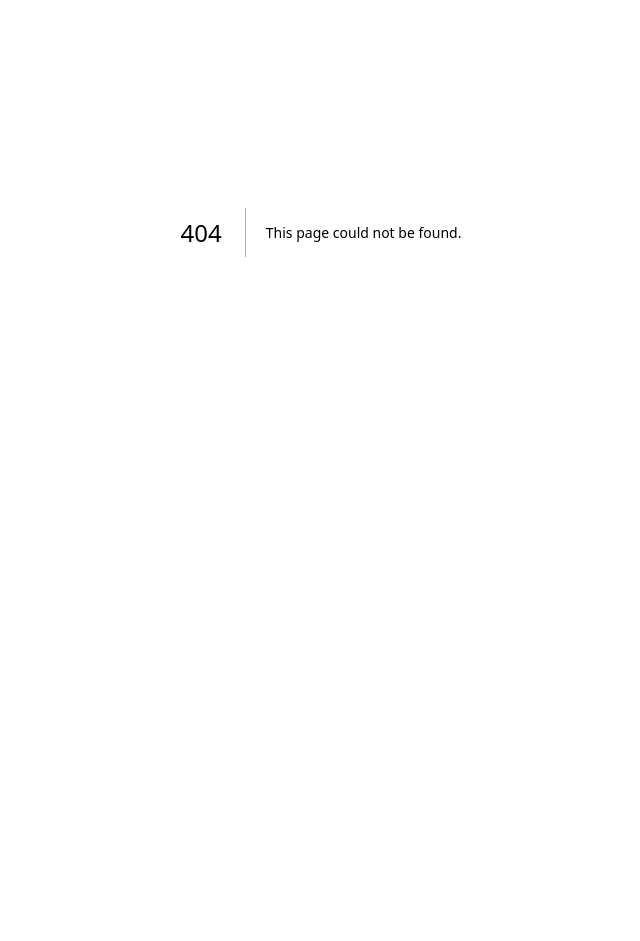
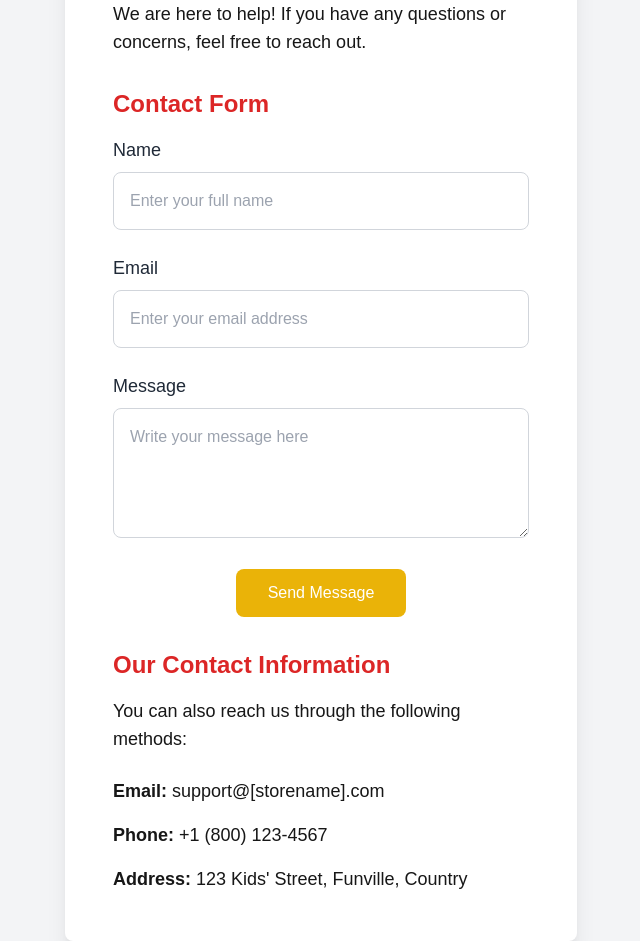
Before and after one commit to doniahusien/Kiddo-Kingdom, a Next.js app: page /contact in a window 1280 px wide. Before the commit this address had no page. Shown: the part 280-1221 px from the top of the page, without its empty margins (319-959 px from the left). Before the commit the page ends 912 px from the top, so only its background shows below. Built offline with nearby package versions, Linux system fonts and the light colour scheme.

Commit message:
feat: create contact  page

```diff
--- /dev/null
+++ b/src/app/contact/page.jsx
@@ -0,0 +1,77 @@
+import React from 'react'
+
+export default function ContactPage() {
+    return (
+        <div className="bg-gray-100 min-h-screen flex items-center justify-center">
+            <div className="bg-white p-12 rounded-lg shadow-xl max-w-lg w-full">
+                <h1 className="text-4xl font-bold text-red-600 text-center mb-8">Contact Us</h1>
+
+                <section className="mb-8">
+                    <h2 className="text-2xl font-semibold text-red-600 mb-4">Get in Touch</h2>
+                    <p className="text-lg leading-7 mb-6">
+                        We are here to help! If you have any questions or concerns, feel free to reach out.
+                    </p>
+                </section>
+
+                <section className="mb-8">
+                    <h2 className="text-2xl font-semibold text-red-600 mb-4">Contact Form</h2>
+                    <form className="space-y-6">
+                        <div>
+                            <label className="block text-lg text-gray-800 mb-2">Name</label>
+                            <input
+                                type="text"
+                                name="name"
+                                className="w-full p-4 border border-gray-300 rounded-lg focus:outline-none focus:ring-2 focus:ring-yellow-500"
+                                placeholder="Enter your full name"
+                            />
+                        </div>
+                        <div>
+                            <label className="block text-lg text-gray-800 mb-2">Email</label>
+                            <input
+                                type="email"
+                                name="email"
+                                className="w-full p-4 border border-gray-300 rounded-lg focus:outline-none focus:ring-2 focus:ring-yellow-500"
+                                placeholder="Enter your email address"
+                            />
+                        </div>
+                        <div>
+                            <label className="block text-lg text-gray-800 mb-2">Message</label>
+                            <textarea
+                                name="message"
+                                rows="4"
+                                className="w-full p-4 border border-gray-300 rounded-lg focus:outline-none focus:ring-2 focus:ring-yellow-500"
+                                placeholder="Write your message here"
+                            ></textarea>
+                        </div>
+                        <div className="text-center">
+                            <button
+                                type="submit"
+                                className="px-8 py-3 text-white bg-yellow-500 rounded-lg hover:bg-yellow-600 focus:outline-none focus:ring-2 focus:ring-yellow-500"
+                            >
+                                Send Message
+                            </button>
+                        </div>
+                    </form>
+                </section>
+
+                <section>
+                    <h2 className="text-2xl font-semibold text-red-600 mb-4">Our Contact Information</h2>
+                    <p className="text-lg leading-7 mb-6">
+                        You can also reach us through the following methods:
+                    </p>
+                    <ul className="space-y-4 text-lg">
+                        <li>
+                            <strong>Email:</strong> support@[storename].com
+                        </li>
+                        <li>
+                            <strong>Phone:</strong> +1 (800) 123-4567
+                        </li>
+                        <li>
+                            <strong>Address:</strong> 123 Kids' Street, Funville, Country
+                        </li>
+                    </ul>
+                </section>
+            </div>
+        </div>
+    );
+}
```
